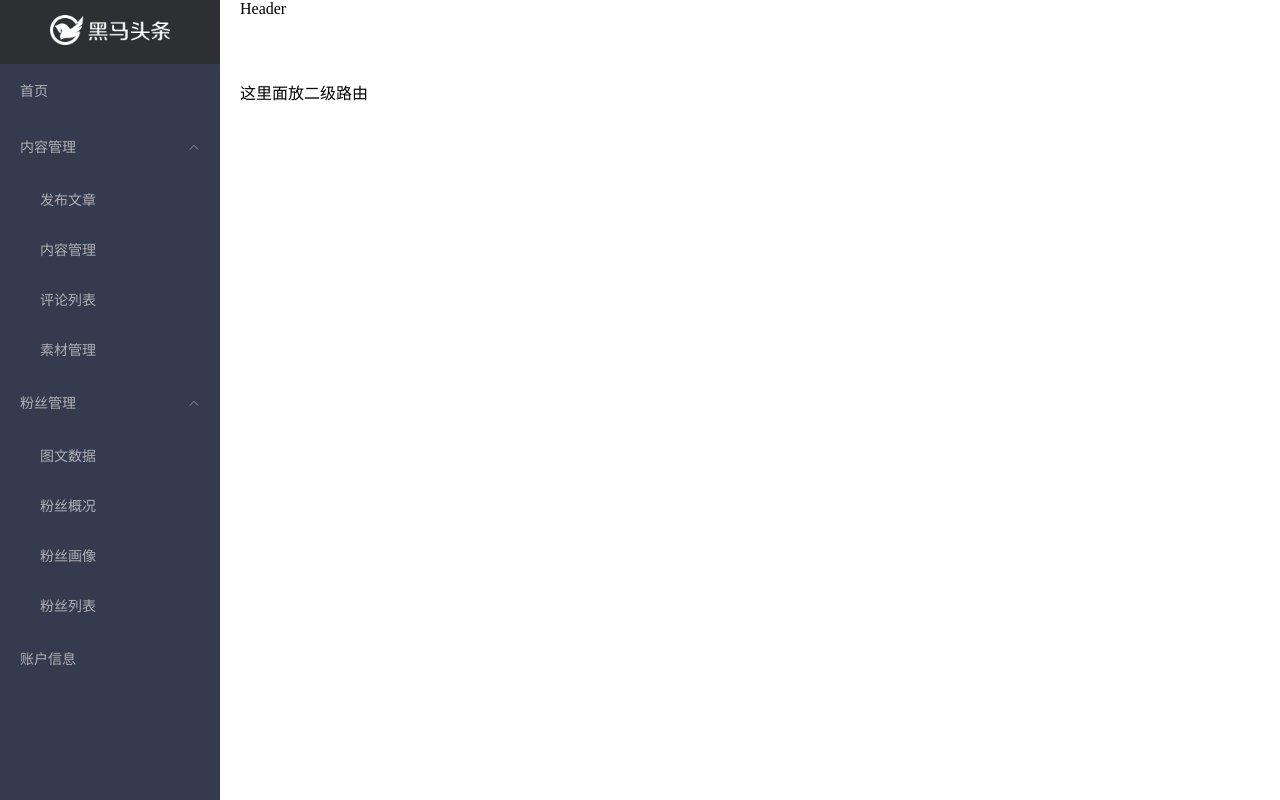
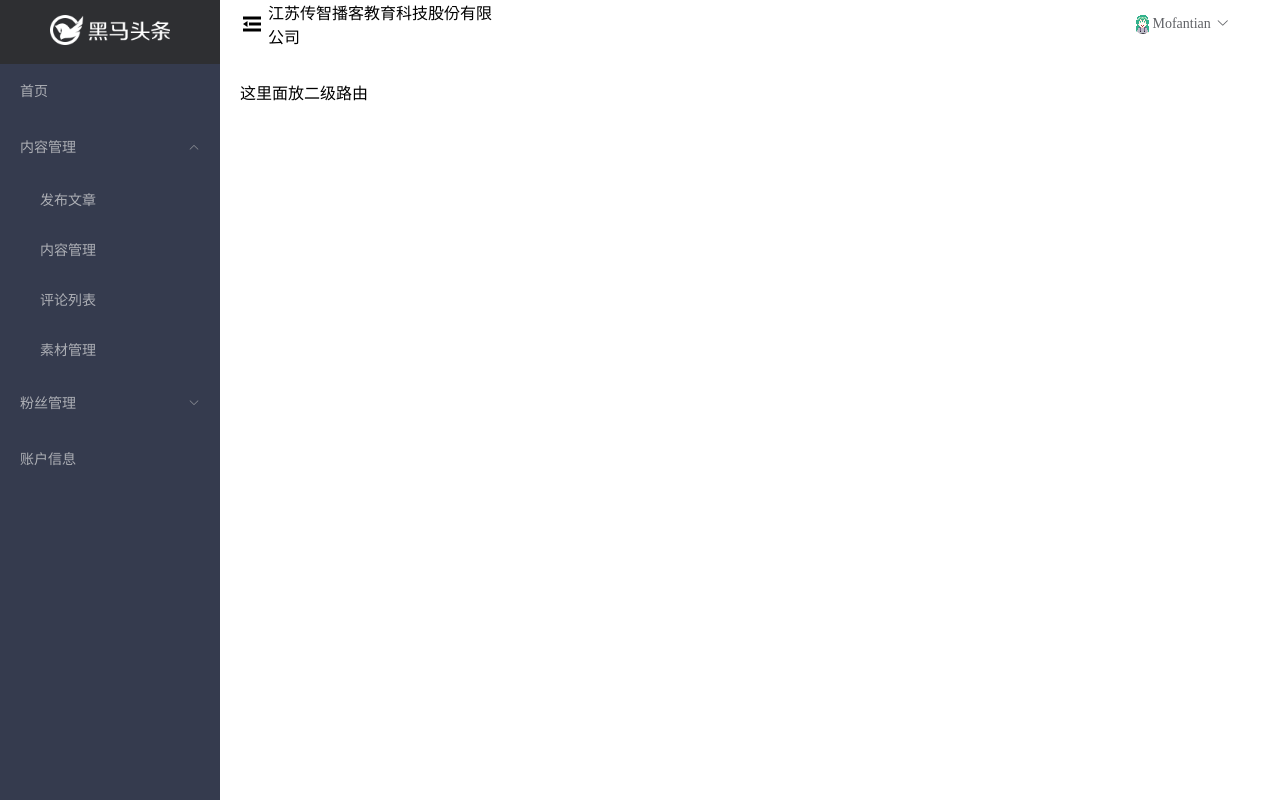
Before and after one commit to Mofantian/88heimatoutiao, a Vue app: page /login#/home in a window 1280 px wide. Both pictures are taken after a click on the element "内容管理". Built offline with nearby package versions, Linux system fonts and the light colour scheme.

Commit message:
主页模块-头部结构及下拉菜单

```diff
--- /dev/null
+++ b/src/components/layout-header.vue
@@ -0,0 +1,53 @@
+<template>
+  <!-- 头部组件 el-low布局 -->
+  <el-row type="flex" justify="space-between" align="middle">
+    <!-- 左侧 -->
+    <el-col :span="6" class="left">
+      <!-- 左侧 -->
+      <i class="el-icon-s-fold"></i>
+      <span>江苏传智播客教育科技股份有限公司</span>
+    </el-col>
+    <!-- 右侧 -->
+    <el-col :span="3" class="right">
+      <!-- 头像 -->
+      <img src="../assets/img/09.png" alt="">
+      <!-- 下拉菜单 -->
+      <el-dropdown trigger="click">
+        <span>
+          Mofantian<i class="el-icon-arrow-down el-icon--right"></i>
+        </span>
+        <el-dropdown-menu slot="dropdown">
+          <el-dropdown-item>账户信息</el-dropdown-item>
+          <el-dropdown-item>git地址</el-dropdown-item>
+          <el-dropdown-item>退出</el-dropdown-item>
+        </el-dropdown-menu>
+      </el-dropdown>
+    </el-col>
+  </el-row>
+</template>
+
+<script>
+export default {
+
+}
+</script>
+
+<style lang="less" scoped>
+.left {
+  display: flex;
+  align-items: center;
+  i {
+    font-size: 24px;
+  }
+  span {
+    margin-left: 4px;
+  }
+}
+.right {
+  display: flex;
+  align-items: center;
+  img {
+    border-radius: 50%;
+  }
+}
+</style>
--- a/src/views/home/index.vue
+++ b/src/views/home/index.vue
@@ -13,26 +13,28 @@
         >
         <el-menu-item>首页</el-menu-item>
         <!-- 二级菜单 -->
-        <el-submenu>
+        <el-submenu index="1">
           <template slot="title">内容管理</template>
-          <el-menu-item>发布文章</el-menu-item>
-          <el-menu-item>内容管理</el-menu-item>
-          <el-menu-item>评论列表</el-menu-item>
-          <el-menu-item>素材管理</el-menu-item>
+          <el-menu-item index="1-1">发布文章</el-menu-item>
+          <el-menu-item index="1-2">内容管理</el-menu-item>
+          <el-menu-item index="1-3">评论列表</el-menu-item>
+          <el-menu-item index="1-4">素材管理</el-menu-item>
         </el-submenu>
-        <el-submenu>
+        <el-submenu index="2">
           <template slot="title">粉丝管理</template>
-          <el-menu-item>图文数据</el-menu-item>
-          <el-menu-item>粉丝概况</el-menu-item>
-          <el-menu-item>粉丝画像</el-menu-item>
-          <el-menu-item>粉丝列表</el-menu-item>
+          <el-menu-item index="2-1">图文数据</el-menu-item>
+          <el-menu-item index="2-2">粉丝概况</el-menu-item>
+          <el-menu-item index="2-3">粉丝画像</el-menu-item>
+          <el-menu-item index="2-4">粉丝列表</el-menu-item>
         </el-submenu>
         <el-menu-item>账户信息</el-menu-item>
       </el-menu>
     </el-aside>
     <el-container>
       <!-- 头部容器 -->
-      <el-header>Header</el-header>
+      <el-header>
+        <layout-header></layout-header>
+      </el-header>
       <el-main>
         <!-- 中间内容容器 -->
         这里面放二级路由
@@ -43,11 +45,11 @@
 </template>
 
 <script>
-
+import layoutHeader from '../../components/layout-header.vue'
 export default {
   name: 'home',
   components: {
-
+    'layout-header': layoutHeader
   }
 }
 </script>
```
Also changed, not shown: src/assets/img/09.png (added).
